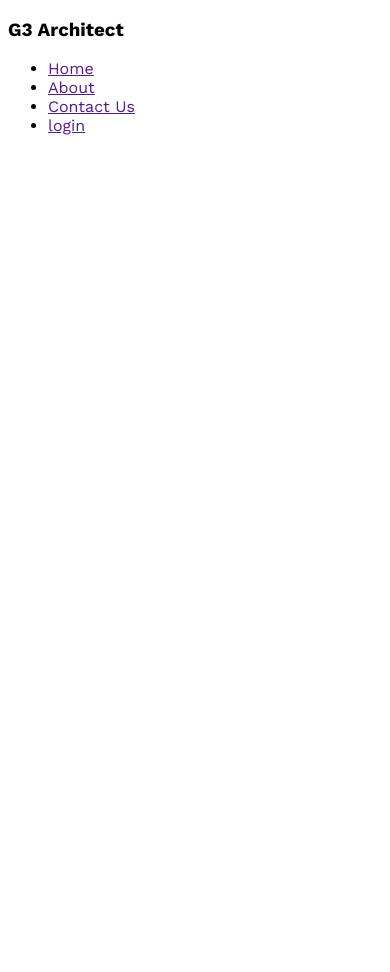
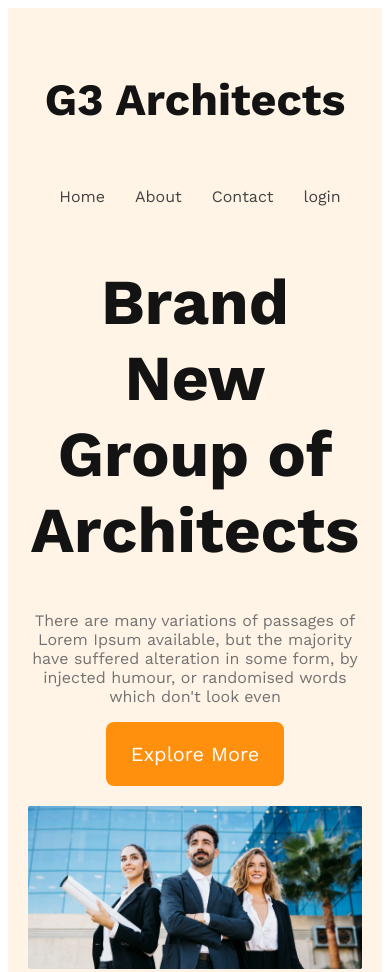
Before and after one commit to partha46/g3-architect-website, a plain HTML site: page g3architecth.html in a window 390 px wide. Shown: the top 972 px of the page. Before the commit the page ends 844 px from the top, so only its background shows below. Drawn offline with nearby package versions, Linux system fonts and the light colour scheme.

Commit message:
finished header part with responsive

```diff
--- a/Styles/architect.css
+++ b/Styles/architect.css
@@ -1,8 +1,93 @@
 /* add font work sans from google fonts */
 @import url("https://fonts.googleapis.com/css2?family=Lato:ital,wght@0,400;1,700&family=Open+Sans:wght@800&family=Work+Sans:wght@400;600;700;800&display=swap");
 
+/* shared styles */
 * {
   font-family: "Lato", sans-serif;
   font-family: "Open Sans", sans-serif;
   font-family: "Work Sans", sans-serif;
 }
+
+/* Buttons */
+
+.btn-primary {
+  border-radius: 8px;
+  color: #fff;
+  background: #ff900e;
+  padding: 20px 25px;
+  font-size: 1.25rem;
+  font-weight: 600px;
+  cursor: pointer;
+  border: 0;
+}
+/* Header styles */
+header {
+  background: rgba(255, 144, 14, 0.1);
+  padding: 50px 240px;
+}
+
+nav {
+  display: flex;
+  justify-content: space-between;
+  align-items: center;
+}
+
+.nav-title {
+  color: var(--dark-01, #131313);
+  font-size: 2.8rem;
+  font-weight: 700;
+}
+nav > ul {
+  display: flex;
+}
+nav li {
+  list-style: none;
+  margin-right: 30px;
+  font-weight: 500;
+  font-size: 1rem;
+}
+nav li a {
+  text-decoration: none;
+  color: var(--dark-02, #424242);
+}
+/* banner image */
+.banner-img {
+  margin-top: 20px;
+  width: 100%;
+}
+
+/* Banner styles */
+.banner-content {
+  max-width: 800px;
+  text-align: center;
+  margin: auto;
+}
+.banner-title {
+  font-size: 4rem;
+  font-weight: 700;
+  color: var(--dark-01, #131313);
+}
+.banner-description {
+  color: #727272;
+}
+
+/* Responsive media query starts */
+/* mobile devices */
+@media screen and (max-width: 576px) {
+  header {
+    padding: 20px;
+  }
+  nav {
+    flex-direction: column;
+  }
+}
+
+/* Tablet or mobile devices */
+@media screen and (min-width: 576px) and (max-width: 960px) {
+  header {
+    padding: 50px;
+  }
+  nav {
+    flex-direction: column;
+  }
+}
--- a/g3architecth.html
+++ b/g3architecth.html
@@ -9,14 +9,26 @@
   <body>
     <header>
       <nav>
-        <h3>G3 Architect</h3>
+        <h3 class="nav-title">G3 Architects</h3>
         <ul>
           <li><a href="">Home</a></li>
           <li><a href="">About</a></li>
-          <li><a href="">Contact Us</a></li>
+          <li><a href="">Contact</a></li>
           <li><a href="">login</a></li>
         </ul>
       </nav>
+      <div class="banner">
+        <div class="banner-content">
+          <h1 class="banner-title">Brand New Group of Architects</h1>
+          <p class="banner-description">
+            There are many variations of passages of Lorem Ipsum available, but
+            the majority have suffered alteration in some form, by injected
+            humour, or randomised words which don't look even
+          </p>
+          <button class="btn-primary">Explore More</button>
+        </div>
+        <img class="banner-img" src="/images/banner.png" alt="" />
+      </div>
     </header>
     <main></main>
     <footer></footer>
```
